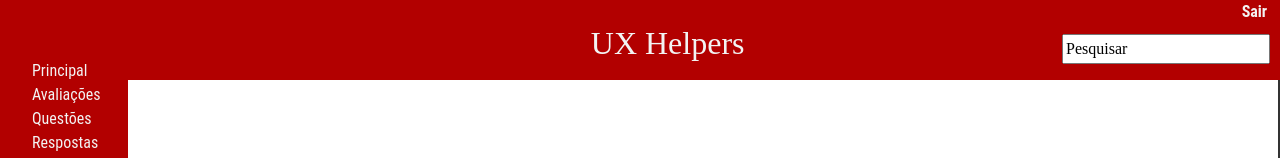
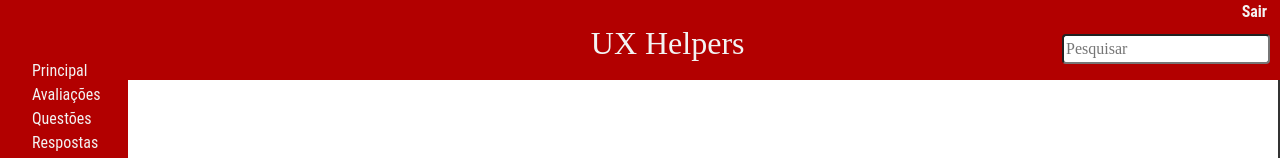
Before and after one commit to FatecFranca/DSM-G03-PI3-2022-1, a React (Create React App) app in the folder front-end/: page /glossario in a window 1280 px wide. Shown: the top 158 px of the page. Built offline with nearby package versions, Linux system fonts and the light colour scheme; no server answers; a web font is replaced by a local one.

Commit message:
campo pesquisaer
alteração no css e tipo do campo.

```diff
--- a/front-end/src/components/Components.css
+++ b/front-end/src/components/Components.css
@@ -21,11 +21,14 @@
     align-items: baseline;
     justify-content: flex-end;
     margin-right: 10px;
-    border-radius: 5px;
 }
 
 .header .titulo-pesquisa #title {
     margin-right: 25%;
+}
+
+.header .titulo-pesquisa #pesquisa {
+    border-radius: 4px;
 }
 
 .menu {
--- a/front-end/src/components/Header.js
+++ b/front-end/src/components/Header.js
@@ -7,7 +7,7 @@ function Header() {
             <Link to="/" class="botaoSair">Sair</Link>
             <div className="titulo-pesquisa">
                 <h2 id="title">UX Helpers</h2>
-                <input value="Pesquisar"></input>
+                <input id="pesquisa"type="text" name="Pesquisar" placeholder="Pesquisar"></input>
             </div>
         </div>
     )
```
